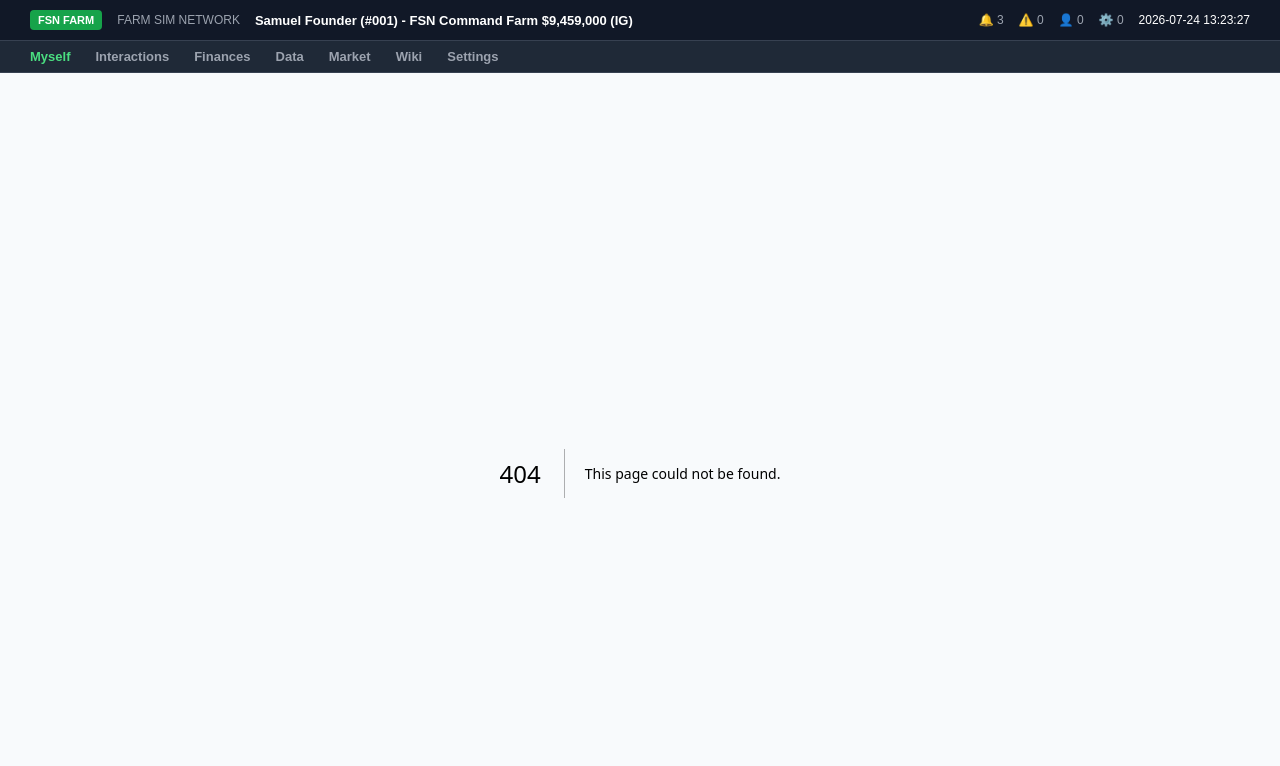
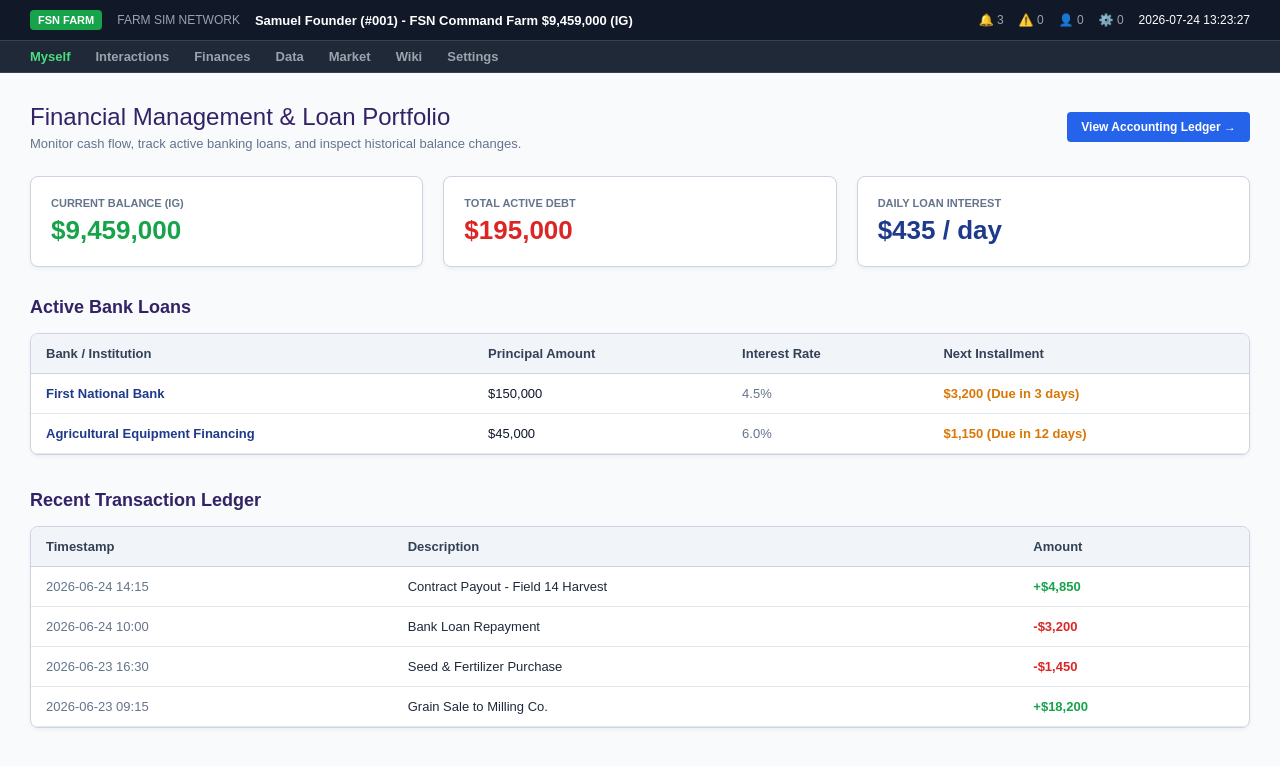
Before and after one commit to Daisyfarm/ctfg-portal, a Next.js app: page /finances in a window 1280 px wide. Before the commit this address had no page. Shown: the top 766 px of the page. Built offline with nearby package versions, Linux system fonts and the light colour scheme.

Commit message:
Create page.tsx

```diff
--- /dev/null
+++ b/app/finances/page.tsx
@@ -0,0 +1,103 @@
+"use client";
+import React, { useState } from 'react';
+
+export default function FinancesPage() {
+  const [loans, setLoans] = useState([
+    { id: 1, bank: 'First National Bank', amount: '$150,000', interestRate: '4.5%', nextPayment: '$3,200 (Due in 3 days)' },
+    { id: 2, bank: 'Agricultural Equipment Financing', amount: '$45,000', interestRate: '6.0%', nextPayment: '$1,150 (Due in 12 days)' }
+  ]);
+
+  const transactions = [
+    { id: 1, date: '2026-06-24 14:15', description: 'Contract Payout - Field 14 Harvest', amount: '+$4,850', type: 'credit' },
+    { id: 2, date: '2026-06-24 10:00', description: 'Bank Loan Repayment', amount: '-$3,200', type: 'debit' },
+    { id: 3, date: '2026-06-23 16:30', description: 'Seed & Fertilizer Purchase', amount: '-$1,450', type: 'debit' },
+    { id: 4, date: '2026-06-23 09:15', description: 'Grain Sale to Milling Co.', amount: '+$18,200', type: 'credit' }
+  ];
+
+  return (
+    <div style={{ background: '#f8fafc', minHeight: '100vh', color: '#000', fontFamily: 'Arial, sans-serif', padding: '30px' }}>
+      <div style={{ maxWidth: '1400px', margin: '0 auto' }}>
+
+        {/* Page Header */}
+        <div style={{ marginBottom: '25px', display: 'flex', justifyContent: 'space-between', alignItems: 'center' }}>
+          <div>
+            <h1 style={{ fontSize: '24px', fontWeight: 'normal', color: '#332266', margin: '0 0 5px 0' }}>
+              Financial Management & Loan Portfolio
+            </h1>
+            <p style={{ fontSize: '13px', color: '#64748b', margin: '0' }}>
+              Monitor cash flow, track active banking loans, and inspect historical balance changes.
+            </p>
+          </div>
+          <a href="/finances/accounting" style={{ background: '#2563eb', color: '#fff', padding: '8px 14px', borderRadius: '4px', textDecoration: 'none', fontSize: '12px', fontWeight: 'bold' }}>
+            View Accounting Ledger →
+          </a>
+        </div>
+
+        {/* Quick Summary Cards */}
+        <div style={{ display: 'grid', gridTemplateColumns: 'repeat(auto-fit, minmax(280px, 1fr))', gap: '20px', marginBottom: '30px' }}>
+          <div style={{ background: '#fff', border: '1px solid #cbd5e1', borderRadius: '8px', padding: '20px', boxShadow: '0 2px 4px rgba(0,0,0,0.05)' }}>
+            <div style={{ fontSize: '11px', fontWeight: 'bold', color: '#64748b', textTransform: 'uppercase', marginBottom: '6px' }}>Current Balance (IG)</div>
+            <div style={{ fontSize: '26px', fontWeight: 'bold', color: '#16a34a' }}>$9,459,000</div>
+          </div>
+          <div style={{ background: '#fff', border: '1px solid #cbd5e1', borderRadius: '8px', padding: '20px', boxShadow: '0 2px 4px rgba(0,0,0,0.05)' }}>
+            <div style={{ fontSize: '11px', fontWeight: 'bold', color: '#64748b', textTransform: 'uppercase', marginBottom: '6px' }}>Total Active Debt</div>
+            <div style={{ fontSize: '26px', fontWeight: 'bold', color: '#dc2626' }}>$195,000</div>
+          </div>
+          <div style={{ background: '#fff', border: '1px solid #cbd5e1', borderRadius: '8px', padding: '20px', boxShadow: '0 2px 4px rgba(0,0,0,0.05)' }}>
+            <div style={{ fontSize: '11px', fontWeight: 'bold', color: '#64748b', textTransform: 'uppercase', marginBottom: '6px' }}>Daily Loan Interest</div>
+            <div style={{ fontSize: '26px', fontWeight: 'bold', color: '#1e3a8a' }}>$435 / day</div>
+          </div>
+        </div>
+
+        {/* Active Loans Section */}
+        <h2 style={{ fontSize: '18px', color: '#332266', marginBottom: '15px' }}>Active Bank Loans</h2>
+        <div style={{ background: '#fff', border: '1px solid #cbd5e1', borderRadius: '8px', overflow: 'hidden', marginBottom: '35px', boxShadow: '0 2px 4px rgba(0,0,0,0.05)' }}>
+          <table style={{ width: '100%', borderCollapse: 'collapse', textAlign: 'left', fontSize: '13px' }}>
+            <thead>
+              <tr style={{ background: '#f1f5f9', borderBottom: '1px solid #cbd5e1', color: '#334155' }}>
+                <th style={{ padding: '12px 15px' }}>Bank / Institution</th>
+                <th style={{ padding: '12px 15px' }}>Principal Amount</th>
+                <th style={{ padding: '12px 15px' }}>Interest Rate</th>
+                <th style={{ padding: '12px 15px' }}>Next Installment</th>
+              </tr>
+            </thead>
+            <tbody>
+              {loans.map((loan) => (
+                <tr key={loan.id} style={{ borderBottom: '1px solid #e2e8f0' }}>
+                  <td style={{ padding: '12px 15px', fontWeight: 'bold', color: '#1e3a8a' }}>{loan.bank}</td>
+                  <td style={{ padding: '12px 15px', color: '#0f172a' }}>{loan.amount}</td>
+                  <td style={{ padding: '12px 15px', color: '#64748b' }}>{loan.interestRate}</td>
+                  <td style={{ padding: '12px 15px', fontWeight: 'bold', color: '#d97706' }}>{loan.nextPayment}</td>
+                </tr>
+              ))}
+            </tbody>
+          </table>
+        </div>
+
+        {/* Transaction History Section */}
+        <h2 style={{ fontSize: '18px', color: '#332266', marginBottom: '15px' }}>Recent Transaction Ledger</h2>
+        <div style={{ background: '#fff', border: '1px solid #cbd5e1', borderRadius: '8px', overflow: 'hidden', boxShadow: '0 2px 4px rgba(0,0,0,0.05)' }}>
+          <table style={{ width: '100%', borderCollapse: 'collapse', textAlign: 'left', fontSize: '13px' }}>
+            <thead>
+              <tr style={{ background: '#f1f5f9', borderBottom: '1px solid #cbd5e1', color: '#334155' }}>
+                <th style={{ padding: '12px 15px' }}>Timestamp</th>
+                <th style={{ padding: '12px 15px' }}>Description</th>
+                <th style={{ padding: '12px 15px' }}>Amount</th>
+              </tr>
+            </thead>
+            <tbody>
+              {transactions.map((tx) => (
+                <tr key={tx.id} style={{ borderBottom: '1px solid #e2e8f0' }}>
+                  <td style={{ padding: '12px 15px', color: '#64748b' }}>{tx.date}</td>
+                  <td style={{ padding: '12px 15px', color: '#1e293b' }}>{tx.description}</td>
+                  <td style={{ padding: '12px 15px', fontWeight: 'bold', color: tx.type === 'credit' ? '#16a34a' : '#dc2626' }}>{tx.amount}</td>
+                </tr>
+              ))}
+            </tbody>
+          </table>
+        </div>
+
+      </div>
+    </div>
+  );
+}
```
